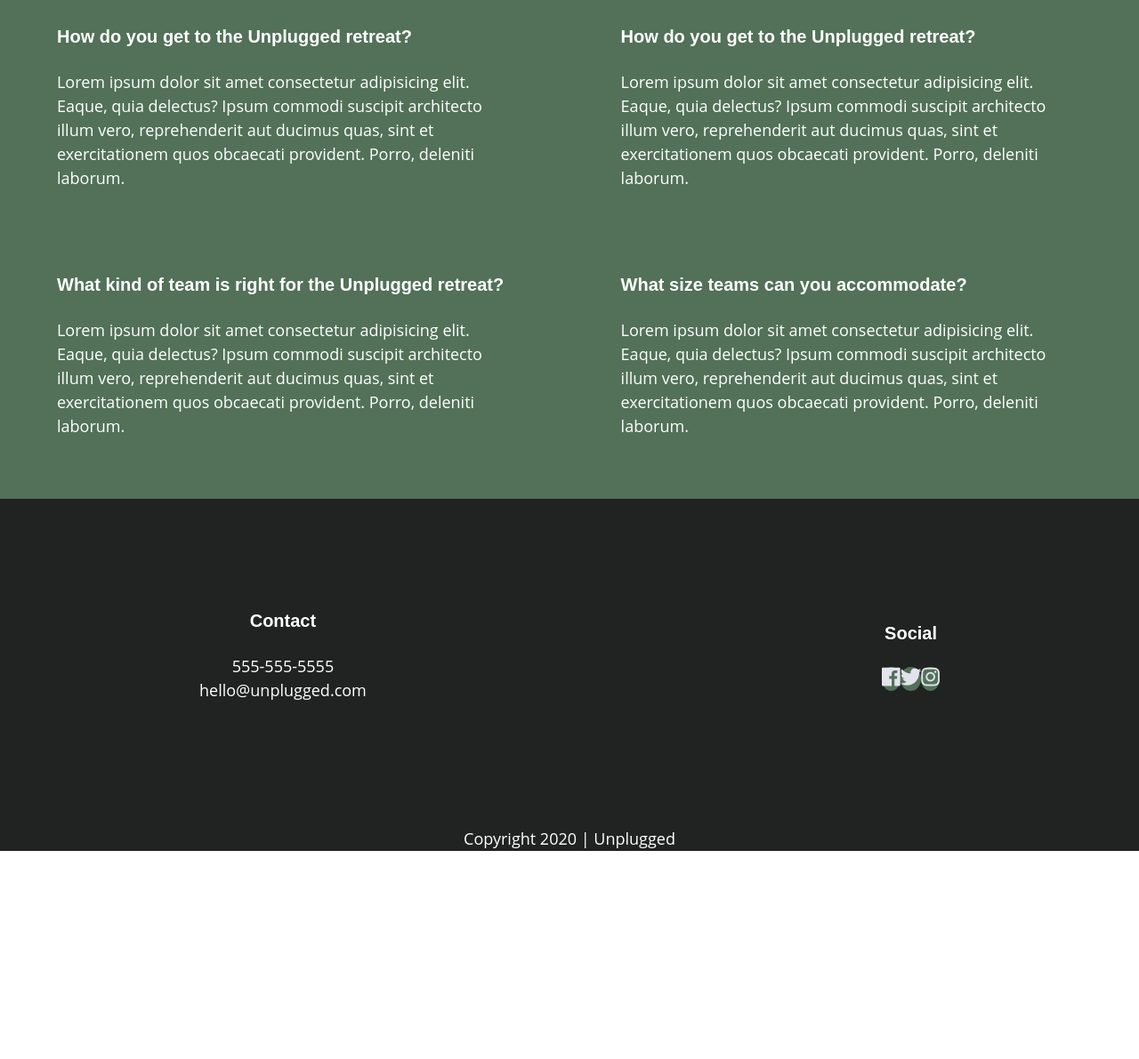
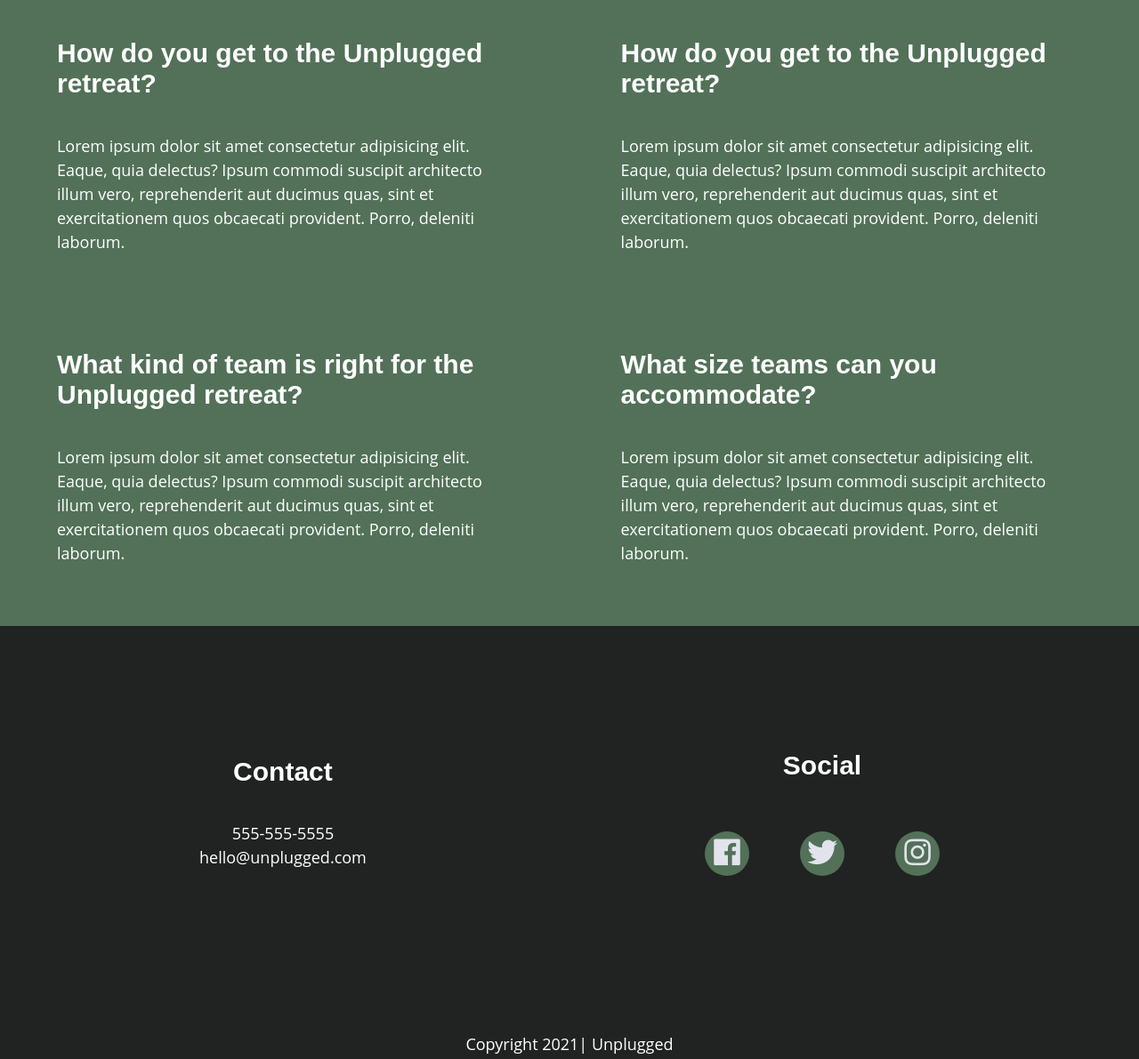
Before and after one commit to Nix73/unplugged, a website: page faq/index.html in a window 1280 px wide. Shown: the part 549-1740 px from the top of the page at 89% size. Before the commit the page ends 1506 px from the top, so only its background shows below. Drawn offline with Linux system fonts and the light colour scheme.

Commit message:
Images are responsive and small size changes to icons and nav font sizes

```diff
--- a/css/main.css
+++ b/css/main.css
@@ -102,8 +102,6 @@ ol {
   list-style-type: none;
   margin: 0;
 }
-
-/*Not sure if this next ul li should rather be the a **/
 
 a {
   color: #e2e3ed;
@@ -221,16 +219,14 @@ footer .social-icons {
   display: flex;
   justify-content: space-around;
   align-items: center;
-
-
 }
 footer .social-icons p {
   display: flex;
   justify-content: center;
   align-items: center;
-  width: 40%;
-  height: 40%;
-  background:#527158;
+  width: 40px;
+  height: 40px;
+  background: #527158;
   border-radius: 50%;
 }
 
@@ -241,8 +237,7 @@ footer .social-icons p i {
   text-align: center;
 }
 footer p {
-  margin: 0;
-
+  line-height: 1.5em;
 }
 footer .copyright {
   margin: 20px 0;
@@ -261,7 +256,7 @@ footer .copyright {
   color: white;
   background: url("../img/jake-melara-30679-unsplash.jpg") center no-repeat #333;
   background-size: cover;
-  /*height: 600px;*/
+  height: 600px;
 }
 .hero-area h1 {
   margin-bottom: 18.75em;
@@ -533,10 +528,14 @@ aside .form input {
   h3 {
     font-size: 1.85em;
   }
-  h4,
+  h4 {
+    font-size: 1.5em;
+    line-height: 1.125em;
+  }
+
   p {
-    font-size: 0.875em;
-    line-height: 1.125em;
+    font-size: 1.25em;
+    line-height: 1.625em;
   }
 
   /*** Header ***/
@@ -569,7 +568,21 @@ aside .form input {
     padding: 0;
   }
   header nav ul li {
-    font-size: 1em;
+    font-size: 1.25em;
+  }
+
+  footer .social-icons p {
+    display: flex;
+    justify-content: center;
+    align-items: center;
+    width: 50px;
+    height: 50px;
+    background: #527158;
+    border-radius: 50%;
+  }
+
+  footer .social-icons p i {
+    font-size: 1.875em;
   }
 
   /****  HERO AREA ****/
@@ -603,8 +616,13 @@ aside .form input {
     flex-flow: column wrap;
     flex-basis: 50%;
   }
+
   .features .features-item-description {
     width: 62%;
+  }
+
+  .features i {
+    font-size: 4em;
   }
 
   /**** Review ****/
@@ -613,7 +631,10 @@ aside .form input {
     display: flex;
     justify-content: center;
     align-items: center;
-    flex-flow: column wrap;
+    flex-flow: row wrap;
+  }
+  .reviews .content-wrapper h2 {
+    width: 100%;
   }
 
   .reviews div {
@@ -699,6 +720,11 @@ aside .form input {
   .contact .social {
     flex-basis: 40%;
   }
+
+  footer .social-icons {
+    width: 16.5em;
+    justify-content: space-between;
+  }
   footer .copyright {
     width: 100%;
   }
@@ -719,13 +745,23 @@ aside .form input {
     font-size: 2em;
   }
   h4 {
-    font-size: 1.25em;
+    font-size: 1.875em;
   }
 
   p {
     font-size: 1.125em;
     line-height: 1.5em;
   }
+
+  /**** Header and Footer styles***/
+
+  footer.social-icons p {
+    width: 60px;
+    height: 60px;
+    background: #527158;
+    border-radius: 50%;
+  }
+
   /*** Hero-Area ***/
 
   .hero-area h1 {
@@ -743,6 +779,10 @@ aside .form input {
     width: 100%;
   }
 
+  .features i {
+    font-size: 4.375em;
+  }
+
   /****** reviews *****/
 
   .reviews .content-wrapper {
@@ -758,11 +798,15 @@ aside .form input {
     font-size: 2em;
   }
 
+  footer p {
+    line-height: 1.5em;
+  }
+
   /*** ABOUT  ***/
 
   .mission h2,
   .contact-section .content-wrapper h2 {
-    width: 70%;
+    width: 80%;
   }
 
   /*** FAQ ****/
--- a/faq/index.html
+++ b/faq/index.html
@@ -108,7 +108,7 @@
         </div>
       </div>
       <div class="copyright"></div>
-      <p>Copyright 2020 | Unplugged</p>
+      <p>Copyright 2021| Unplugged</p>
     </footer>
 
     <script src="../js/vendor/modernizr-3.11.2.min.js"></script>
```
Also changed, not shown: about/index.html (+1 -1 lines), index.html (+1 -1 lines).
